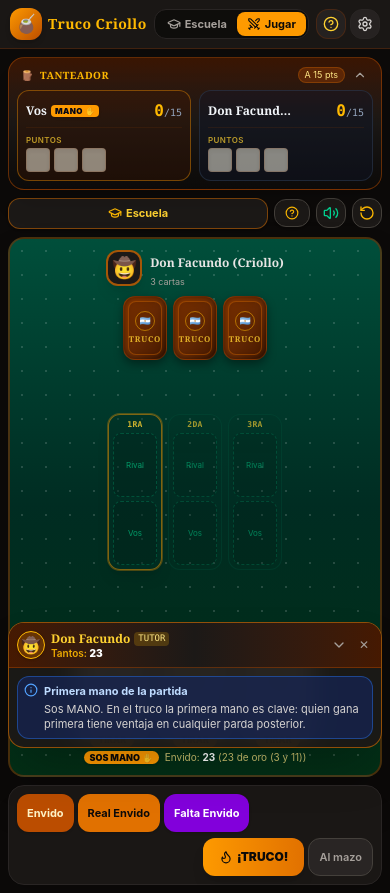
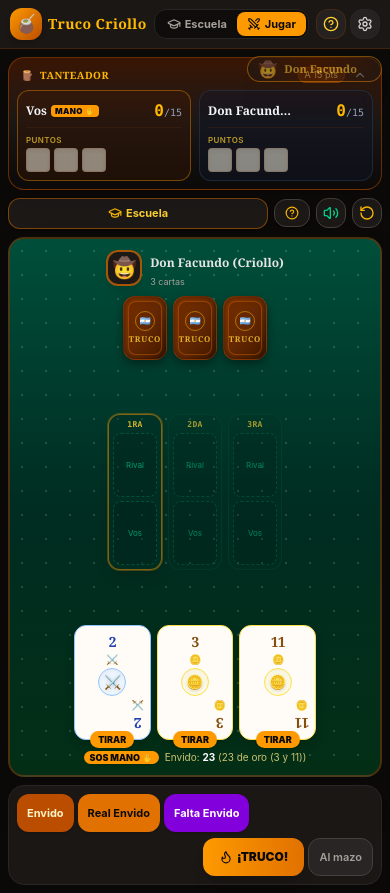
Before and after one commit to rdbergeruser-stack/Juego-Truco-Argentino, a React (Vite) app: page / in a window 390 px wide. Both pictures are taken after a click on the button "Jugar". Built offline with nearby package versions, Linux system fonts and the light colour scheme.

Commit message:
fix(mobile): Reubicar mensajes de Don Facundo en boton superior con modal para no tapar las cartas del jugador

```diff
--- a/src/components/MentorBox.tsx
+++ b/src/components/MentorBox.tsx
@@ -1,6 +1,6 @@
 import React, { useState } from 'react';
 import type { MentorAdvice } from '../game/mentor';
-import { ChevronDown, ChevronUp, Lightbulb, Sparkles, AlertTriangle, CheckCircle, Info } from 'lucide-react';
+import { ChevronDown, ChevronUp, Lightbulb, Sparkles, AlertTriangle, CheckCircle, Info, X } from 'lucide-react';
 
 interface MentorBoxProps {
   advice: MentorAdvice;
@@ -15,32 +15,45 @@ export const MentorBox: React.FC<MentorBoxProps> = ({
   onToggle,
   envidoScore,
 }) => {
-  // En móviles empieza minimizado para no tapar la mesa
   const [minimized, setMinimized] = useState(false);
+  const [mobileModalOpen, setMobileModalOpen] = useState(false);
 
   if (!enabled) {
     return (
+      <>
+        {/* Botón Desktop */}
         <button
           onClick={() => onToggle(true)}
-        className="fixed bottom-20 right-3 sm:bottom-4 sm:right-4 z-40 flex items-center gap-1.5 bg-amber-600/90 hover:bg-amber-500 text-stone-950 font-bold px-2.5 py-1.5 sm:px-3 sm:py-2 rounded-full shadow-xl border border-amber-300 transition transform hover:scale-105 touch-manipulation"
-        title="Activar el Asistente / Mentor de Truco"
+          className="hidden sm:flex fixed bottom-4 right-4 z-40 items-center gap-1.5 bg-amber-600/90 hover:bg-amber-500 text-stone-950 font-bold px-3 py-2 rounded-full shadow-xl border border-amber-300 transition transform hover:scale-105 touch-manipulation"
+          title="Activar Mentor"
         >
-        <span className="text-lg sm:text-xl">🤠</span>
-        <span className="text-[11px] sm:text-xs">Mentor</span>
+          <span className="text-xl">🤠</span>
+          <span className="text-xs">Activar Mentor</span>
         </button>
+
+        {/* Botón Móvil (Superior) */}
+        <button
+          onClick={() => onToggle(true)}
+          className="sm:hidden fixed top-14 right-2 z-40 flex items-center gap-1 bg-stone-900/90 border border-amber-500/70 text-amber-300 px-2 py-1 rounded-full shadow-lg text-[10px] font-bold touch-manipulation active:scale-95"
+          title="Activar Mentor"
+        >
+          <span>🤠</span>
+          <span>Mentor</span>
+        </button>
+      </>
     );
   }
 
   const getBadgeIcon = () => {
     switch (advice.badge) {
       case 'success':
-        return <CheckCircle className="w-3.5 h-3.5 sm:w-4 sm:h-4 text-emerald-400 shrink-0" />;
+        return <CheckCircle className="w-4 h-4 text-emerald-400 shrink-0" />;
       case 'warning':
-        return <AlertTriangle className="w-3.5 h-3.5 sm:w-4 sm:h-4 text-amber-400 shrink-0" />;
+        return <AlertTriangle className="w-4 h-4 text-amber-400 shrink-0" />;
       case 'tip':
-        return <Lightbulb className="w-3.5 h-3.5 sm:w-4 sm:h-4 text-yellow-300 shrink-0" />;
+        return <Lightbulb className="w-4 h-4 text-yellow-300 shrink-0" />;
       default:
-        return <Info className="w-3.5 h-3.5 sm:w-4 sm:h-4 text-blue-400 shrink-0" />;
+        return <Info className="w-4 h-4 text-blue-400 shrink-0" />;
     }
   };
 
@@ -52,23 +65,111 @@ export const MentorBox: React.FC<MentorBoxProps> = ({
   }[advice.badge || 'info'];
 
   return (
-    <div className="fixed bottom-24 right-2 left-2 xs:left-auto xs:right-3 sm:bottom-4 sm:right-4 z-40 xs:max-w-xs sm:max-w-sm w-auto bg-stone-900/95 border border-amber-600/60 rounded-2xl shadow-2xl backdrop-blur-md overflow-hidden text-slate-100 transition-all duration-300 touch-manipulation">
-      {/* Header */}
-      <div className="flex items-center justify-between p-2 sm:p-2.5 bg-gradient-to-r from-amber-950 via-stone-900 to-amber-950 border-b border-amber-700/40">
-        <div className="flex items-center gap-1.5 sm:gap-2">
-          <div className="w-7 h-7 sm:w-8 sm:h-8 rounded-full bg-amber-500/20 border border-amber-400 flex items-center justify-center text-base sm:text-lg shadow-sm shrink-0">
+    <>
+      {/* ======================================================== */}
+      {/* 1. MODO MÓVIL: Botón superior que NUNCA tapa las cartas */}
+      {/* ======================================================== */}
+      <div className="sm:hidden">
+        {/* Botón pastilla en la parte superior derecha (debajo del header) */}
+        <button
+          onClick={() => setMobileModalOpen(true)}
+          className="fixed top-14 right-2 z-40 flex items-center gap-1.5 bg-gradient-to-r from-stone-900 via-amber-950 to-stone-900 border border-amber-500/80 text-amber-300 px-2.5 py-1 rounded-full shadow-xl text-xs font-bold active:scale-95 touch-manipulation animate-pulse"
+        >
+          <span className="text-base leading-none">🤠</span>
+          <span className="text-[11px] font-serif">Don Facundo</span>
+          <span className="w-2 h-2 rounded-full bg-amber-400 animate-ping" />
+        </button>
+
+        {/* Modal / Diálogo emergente en móvil cuando el usuario lo abre */}
+        {mobileModalOpen && (
+          <div
+            className="fixed inset-0 z-50 bg-black/75 backdrop-blur-sm flex items-end xs:items-center justify-center p-3 animate-fade-in"
+            onClick={() => setMobileModalOpen(false)}
+          >
+            <div
+              className="bg-stone-900 border-2 border-amber-500 rounded-3xl max-w-sm w-full p-4 shadow-2xl text-slate-100"
+              onClick={e => e.stopPropagation()}
+            >
+              {/* Header Modal */}
+              <div className="flex items-center justify-between pb-2.5 border-b border-amber-900/40">
+                <div className="flex items-center gap-2">
+                  <div className="w-9 h-9 rounded-full bg-amber-500/20 border border-amber-400 flex items-center justify-center text-xl shadow">
+                    🤠
+                  </div>
+                  <div>
+                    <h3 className="font-serif font-black text-sm text-amber-300">
+                      Consejo de Don Facundo
+                    </h3>
+                    {envidoScore !== undefined && (
+                      <span className="text-[11px] text-amber-400/90">
+                        Tus tantos de envido: <strong className="text-white">{envidoScore}</strong>
+                      </span>
+                    )}
+                  </div>
+                </div>
+
+                <button
+                  onClick={() => setMobileModalOpen(false)}
+                  className="p-1 rounded-full hover:bg-stone-800 text-stone-400 hover:text-white"
+                >
+                  <X className="w-5 h-5" />
+                </button>
+              </div>
+
+              {/* Contenido del Consejo */}
+              <div className="mt-3 space-y-2.5">
+                <div className={`flex items-start gap-2 p-2.5 rounded-2xl border text-xs ${badgeBg}`}>
+                  {getBadgeIcon()}
+                  <div>
+                    <strong className="block font-bold text-amber-100">{advice.headline}</strong>
+                    <p className="mt-1 leading-relaxed text-stone-200">{advice.advice}</p>
+                  </div>
+                </div>
+
+                {advice.recommendedAction && (
+                  <div className="flex items-center justify-between bg-stone-950 px-3 py-2 rounded-xl border border-stone-800">
+                    <span className="text-[11px] text-stone-400 flex items-center gap-1">
+                      <Sparkles className="w-3.5 h-3.5 text-amber-400" /> Sugerencia:
+                    </span>
+                    <span className="text-xs font-bold text-amber-300">
+                      {advice.recommendedAction}
+                    </span>
+                  </div>
+                )}
+              </div>
+
+              {/* Botón Cerrar */}
+              <button
+                onClick={() => setMobileModalOpen(false)}
+                className="w-full mt-4 py-2.5 bg-amber-600 hover:bg-amber-500 text-stone-950 font-bold rounded-xl text-xs shadow transition active:scale-95"
+              >
+                ¡Entendido, volver a la mesa!
+              </button>
+            </div>
+          </div>
+        )}
+      </div>
+
+      {/* ======================================================== */}
+      {/* 2. MODO ESCRITORIO: Cuadro flotante estándar abajo a la derecha */}
+      {/* ======================================================== */}
+      <div className="hidden sm:block fixed bottom-4 right-4 z-40 max-w-sm w-96 bg-stone-900/95 border-2 border-amber-600/60 rounded-2xl shadow-2xl backdrop-blur-md overflow-hidden text-slate-100 transition-all duration-300">
+        {/* Header Desktop */}
+        <div className="flex items-center justify-between p-2.5 bg-gradient-to-r from-amber-950 via-stone-900 to-amber-950 border-b border-amber-700/40">
+          <div className="flex items-center gap-2">
+            <div className="w-8 h-8 rounded-full bg-amber-500/20 border border-amber-400 flex items-center justify-center text-lg shadow-sm shrink-0">
               🤠
             </div>
             <div className="min-w-0">
-            <div className="flex items-center gap-1">
+              <div className="flex items-center gap-1.5">
                 <span className="font-serif font-black text-amber-300 text-xs truncate">Don Facundo</span>
-              <span className="text-[9px] bg-amber-400/20 text-amber-200 px-1 py-0.2 rounded font-mono shrink-0">
-                TUTOR
+                <span className="text-[9px] bg-amber-400/20 text-amber-200 px-1.5 py-0.2 rounded font-mono shrink-0">
+                  TUTOR EN VIVO
                 </span>
               </div>
               {envidoScore !== undefined && (
-              <span className="text-[10px] text-amber-400/90 font-semibold block leading-tight">
-                Tantos: <strong className="text-white">{envidoScore}</strong>
+                <span className="text-[11px] text-amber-400/90 font-semibold block leading-tight">
+                  Tus tantos de envido: <strong className="text-white">{envidoScore}</strong>
                 </span>
               )}
             </div>
@@ -92,23 +193,23 @@ export const MentorBox: React.FC<MentorBoxProps> = ({
           </div>
         </div>
 
-      {/* Body */}
+        {/* Body Desktop */}
         {!minimized && (
-        <div className="p-2 sm:p-3 space-y-2 max-h-48 overflow-y-auto">
-          <div className={`flex items-start gap-1.5 sm:gap-2 p-1.5 sm:p-2 rounded-xl border text-[11px] sm:text-xs ${badgeBg}`}>
+          <div className="p-3 space-y-2.5 max-h-56 overflow-y-auto">
+            <div className={`flex items-start gap-2 p-2 rounded-xl border text-xs ${badgeBg}`}>
               {getBadgeIcon()}
               <div>
                 <strong className="block font-bold">{advice.headline}</strong>
-              <p className="mt-0.5 leading-snug text-stone-300">{advice.advice}</p>
+                <p className="mt-0.5 leading-relaxed text-stone-300">{advice.advice}</p>
               </div>
             </div>
 
             {advice.recommendedAction && (
-            <div className="flex items-center justify-between bg-stone-950/80 px-2 py-1 rounded-lg border border-stone-800">
-              <span className="text-[10px] sm:text-[11px] text-stone-400 flex items-center gap-1">
-                <Sparkles className="w-3 h-3 text-amber-400" /> Sugerencia:
+              <div className="flex items-center justify-between bg-stone-950/80 px-2.5 py-1.5 rounded-lg border border-stone-800">
+                <span className="text-[11px] text-stone-400 flex items-center gap-1">
+                  <Sparkles className="w-3.5 h-3.5 text-amber-400" /> Sugerencia:
                 </span>
-              <span className="text-[11px] sm:text-xs font-bold text-amber-300">
+                <span className="text-xs font-bold text-amber-300">
                   {advice.recommendedAction}
                 </span>
               </div>
@@ -116,5 +217,6 @@ export const MentorBox: React.FC<MentorBoxProps> = ({
           </div>
         )}
       </div>
+    </>
   );
 };
```
Lines whose indentation alone changed are shown as unchanged.
